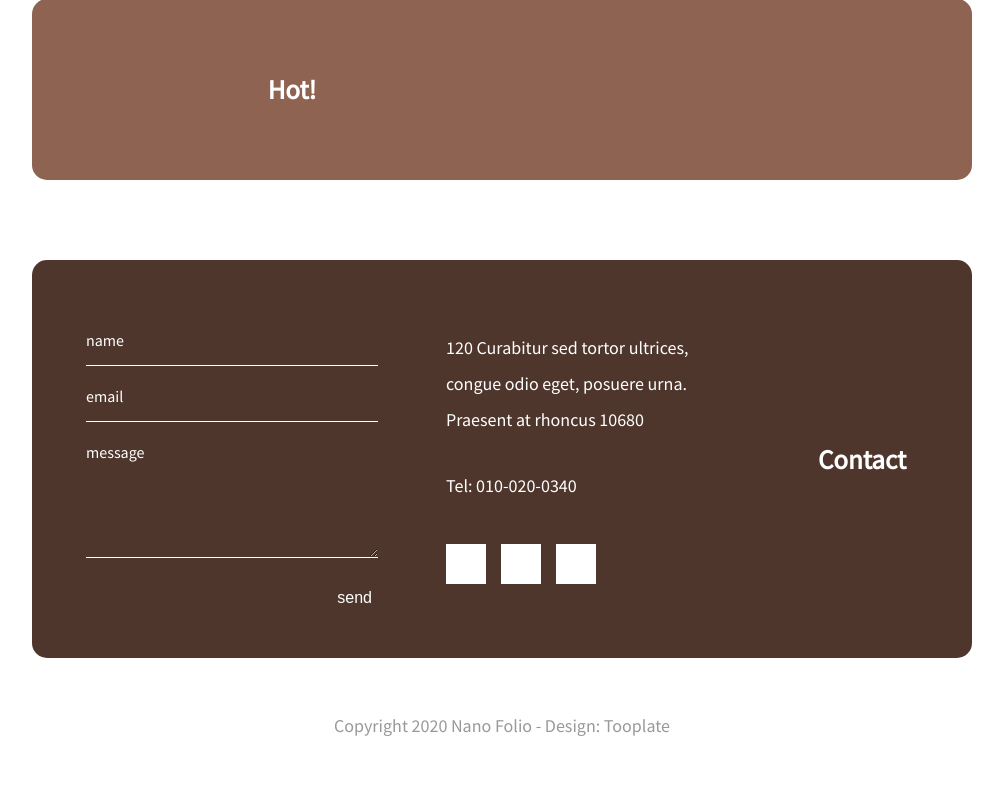
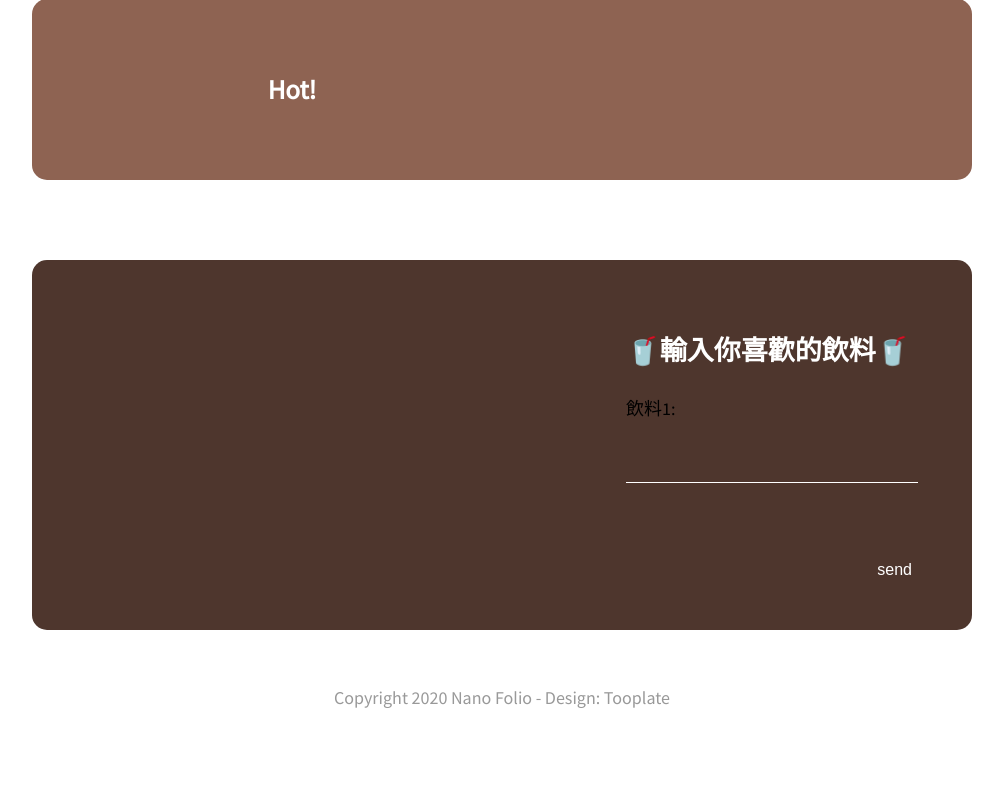
Before and after one commit to tracy4528/WannaDRINK, a Flask app: page / in a window 1280 px wide. Shown: the part 1079-1883 px from the top of the page, without its empty margins (138-1141 px from the left). After the commit the page ends 1787 px from the top, so only its background shows below. Run offline with Flask 3, Linux system fonts and the light colour scheme; data that the repository does not hold is empty; some libraries are stand-ins or nearby versions.

Commit message:
add user drink form

```diff
--- a/application.py
+++ b/application.py
@@ -1,9 +1,11 @@
-from flask import Flask, render_template
+from flask import Flask, render_template, request
 import json
 import pymysql
 from dotenv import load_dotenv
 import os
 import flask.json.provider
+from datetime import datetime
+
 
 
 load_dotenv()
@@ -41,7 +43,9 @@ def get_keyword():
 
 @app.route("/api/v1/hot_article")
 def hot_article():
-    sql = "SELECT * FROM product.dcard_articles order by push desc limit 5 "
+    today_date = datetime.today().strftime('%Y%m%d')
+    sql = f"SELECT * FROM ptt_articles WHERE crawl_date = '{today_date}' ORDER BY push DESC LIMIT 5"
+
     cursor.execute(sql)
     article = cursor.fetchall()
     dcard= [
@@ -52,10 +56,25 @@ def hot_article():
         for v in article
     ]
     response = {
-        'data': dcard
+        'data': dcard,
+        'date':today_date
     }
     return response
 
 
+@app.route("/submit", methods=["POST"])
+def submit():
+
+    drink1 = request.form.get("drink1")
+    sql = f"SELECT * FROM foodpanda where name like'{drink1}' order by store_review_number desc limit 3;"
+    cursor.execute(sql)
+    drink = cursor.fetchall()
+
+
+
+    print(drink1)
+
+    return f"你喜歡的飲料是：{drink1} "
+
 if __name__ == '__main__':
     app.run(debug=True,host='0.0.0.0', port=8000)
--- /dev/null
+++ b/static/js/hotword.js
@@ -0,0 +1,20 @@
+document.addEventListener('DOMContentLoaded', function () {
+    const xhr = new XMLHttpRequest();
+    xhr.open('GET', 'http://127.0.0.1:8000/api/v1/hotword', true);
+    xhr.onreadystatechange = function () {
+        if (xhr.readyState === 4) {
+        if (xhr.status === 200) {
+            const response = JSON.parse(xhr.responseText);
+            const jsonData = response.data;
+            const jsonDataElement = document.querySelector('.tm-mb-41');
+            // const jsonDataText = JSON.stringify(jsonData, null, 2);
+            // jsonDataElement.innerHTML = jsonDataText;
+            const jsonDataItems = jsonData.map(item => `<p>${item.keyword}</p>`);
+            jsonDataElement.innerHTML = jsonDataItems.join('');
+        } else {
+            console.error('error', xhr.status);
+        }
+        }
+    };
+    xhr.send();
+});
--- a/templates/index.html
+++ b/templates/index.html
@@ -112,7 +112,7 @@
 
 
 		<section class="tm-contact tm-mb-50 tm-bgcolor-3 tm-border-rounded">
-			<div class="tm-contact-header tm-flex-center">
+			<!-- <div class="tm-contact-header tm-flex-center">
 				<i class="fas fa-map-pin fa-3x"></i>
 				<h2>Contact</h2>
 			</div>
@@ -123,17 +123,12 @@
 					Praesent at rhoncus 10680
 				</address>
 				<div class="tm-text-white tm-mb-40">Tel: <a href="tel:0100200340" class="tm-link-white">010-020-0340</a></div>
-				<div class="tm-flex">
-					<a href="https://facebook.com" class="tm-social-link"><i class="fab fa-facebook"></i></a>
-					<a href="https://twitter.com" class="tm-social-link"><i class="fab fa-twitter"></i></a>
-					<a href="https://instagram.com" class="tm-social-link"><i class="fab fa-instagram"></i></a>
-				</div>
-			</div>
+			</div> -->
 			<div class="tm-contact-form-container">
-				<form id="contact-form" action="" method="POST" class="tm-contact-form">
-		          	<input type="text" name="name" placeholder="name" required="" />
-		          	<input type="email" name="email" placeholder="email" required="" />
-		          	<textarea rows="5" name="message" class="tm-mb-30" placeholder="message" required=""></textarea>
+				<h2>🥤輸入你喜歡的飲料🥤</h2>
+				<form id="contact-form" action="/submit" method="POST" class="tm-contact-form">
+					<label for="drink1">飲料1:</label>
+					<input type="text" id="drink1" name="drink1" required><br><br>
 		          	<button type="submit" class="tm-right tm-btn-submit">send</button>
 		        </form>
 			</div>
@@ -144,65 +139,8 @@
 		</footer>
 	</div>
 
-	<script>
+	<script src="../static/js/hotword.js" type="text/javascript"></script>
 
 
-		document.addEventListener('DOMContentLoaded', function () {
-			const xhr = new XMLHttpRequest();
-			xhr.open('GET', 'http://127.0.0.1:8000/api/v1/hotword', true);
-			xhr.onreadystatechange = function () {
-				if (xhr.readyState === 4) {
-				if (xhr.status === 200) {
-					const response = JSON.parse(xhr.responseText);
-					const jsonData = response.data;
-					const jsonDataElement = document.querySelector('.tm-mb-41');
-					// const jsonDataText = JSON.stringify(jsonData, null, 2);
-					// jsonDataElement.innerHTML = jsonDataText;
-					const jsonDataItems = jsonData.map(item => `<p>${item.keyword}</p>`);
-					jsonDataElement.innerHTML = jsonDataItems.join('');
-				} else {
-					console.error('error', xhr.status);
-				}
-				}
-			};
-			xhr.send();
-		});
-
-
-	</script>
-
-	<!-- <script src="js/jquery.min.js"></script>
-	<script src="js/imagesloaded.pkgd.min.js"></script>
-	<script src="js/isotope.pkgd.min.js"></script>
-	<script src="js/jquery.magnific-popup.min.js"></script> -->
-	<!-- <script>
-		$(function(){
-		  	// Init the image gallery
-		  	var $gallery = $(".tm-gallery").isotope({
-		    	itemSelector: ".tm-gallery-item",
-		    	layoutMode: "fitRows"
-		  	});
-
-		  	// Layout Isotope after each image loads
-		  	$gallery.imagesLoaded().progress(function() {
-		    	$gallery.isotope("layout");
-		  	});
-
-		  	$(".filters-button-group").on("click", "a", function(e) {
-		  		e.preventDefault();
-			    var filterValue = $(this).attr("data-filter");
-			    $gallery.isotope({ filter: filterValue });
-			    $('.filters-button-group a').removeClass('active');
-			    $(this).addClass('active');
-			});
-
-		  	// Magnific Pop up
-		  	$('.tm-gallery').magnificPopup({
-		  		delegate: 'a',
-			  	type: 'image',
-				  gallery: { enabled: true }
-			});
-		});
-	</script> -->
 </body>
 </html>
```
